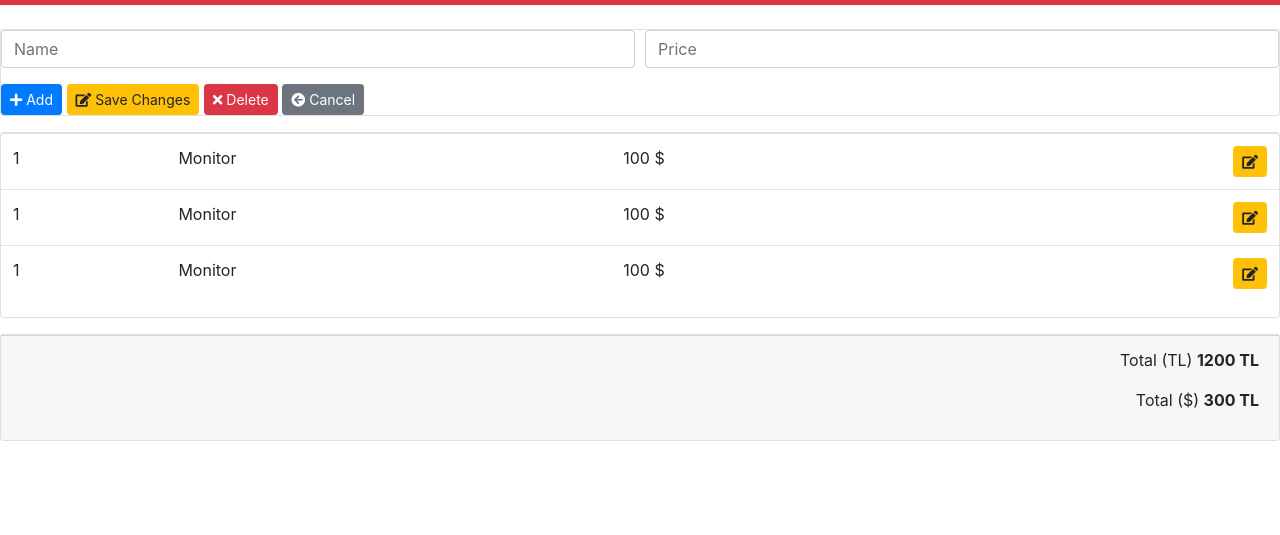
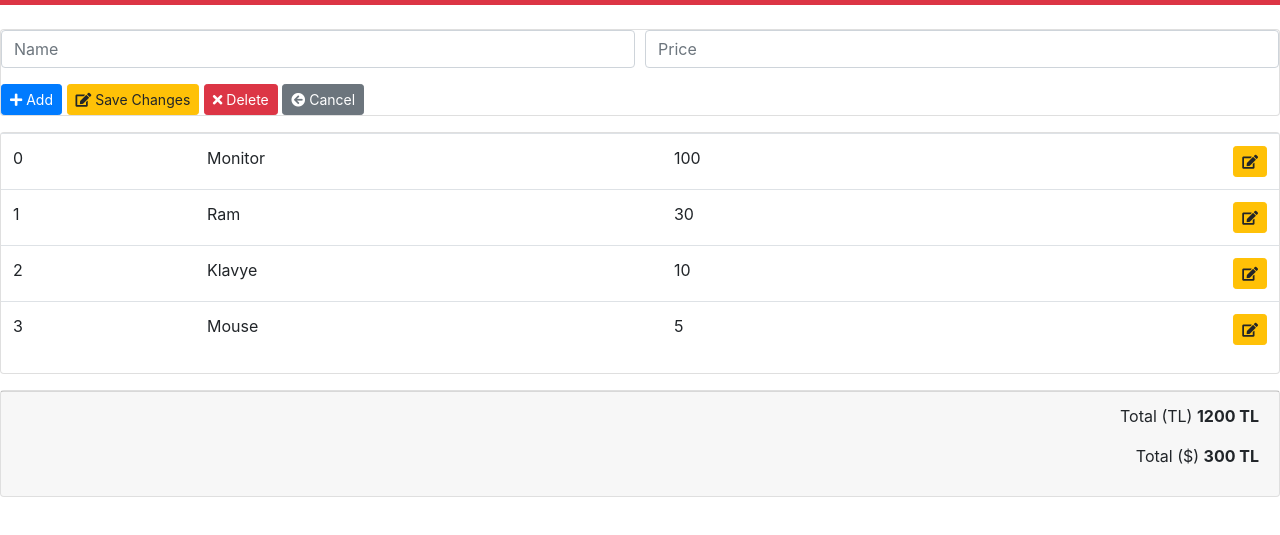
Before and after one commit to nesli9/javascriptcalismalari, a plain HTML site: page oemCalculator/index.html in a window 1280 px wide. Shown: the part 51-586 px from the top of the page. Drawn offline with nearby package versions, Linux system fonts and the light colour scheme.

Commit message:
Liste Elemanlarının Oluşturulması

```diff
--- a/oemCalculator/app.js
+++ b/oemCalculator/app.js
@@ -20,6 +20,7 @@ const ProductController = (function(){
             {id: 0 , name: 'Monitor' , price: 100},
             {id: 1 , name: 'Ram' , price: 30},
             {id: 2 , name: 'Klavye' , price: 10},
+            {id: 3 , name: 'Mouse' , price: 5},
         ],
         selectedProduct:null,
         totalPrice:0
@@ -42,6 +43,39 @@ const ProductController = (function(){
 
 //UI Controller
 const UIController = (function(){
+
+    const Selectors = {
+        productList : "#item-list" //id bilgisi direk buraya gelir (html sayfasındaki item-list kısmı değiştirilirse bu controllerda sadece bu kısmın ismini değiştrilmesi yeterli olur)
+    }
+
+    return{
+        createProductList: function(products){
+            let html=``;
+
+
+            products.forEach(prd => {
+                html += `
+                <tr>
+                <td>${prd.id}</td>
+                <td>${prd.name}</td>
+                <td>${prd.price}</td>
+                <td class="text-right">
+                    <button type="submit" class="btn btn-warning btn-sm">
+                        <i class="fas fa-edit"></i>
+
+                    </button>
+                </td>
+
+                </tr>
+                `;
+            });
+
+            document.querySelector(Selectors.productList).innerHTML = html;
+        },
+        getSelectors : function(){
+            return Selectors;
+        }
+    }
 
 
 })();
--- a/oemCalculator/index.html
+++ b/oemCalculator/index.html
@@ -55,42 +55,8 @@
         <div class="card mt-3">
             <table class="table">
                 <tbody id="item-list">
-                    <tr>
-                        <td>1</td>
-                        <td>Monitor</td>
-                        <td>100 $</td>
-                        <td class="text-right">
-                            <button type="submit" class="btn btn-warning btn-sm">
-                                <i class="fas fa-edit"></i>
 
-                            </button>
-                        </td>
 
-                    </tr>
-                    <tr>
-                        <td>1</td>
-                        <td>Monitor</td>
-                        <td>100 $</td>
-                        <td class="text-right">
-                            <button type="submit" class="btn btn-warning btn-sm">
-                                <i class="fas fa-edit"></i>
-
-                            </button>
-                        </td>
-
-                    </tr>
-                    <tr>
-                        <td>1</td>
-                        <td>Monitor</td>
-                        <td>100 $</td>
-                        <td class="text-right">
-                            <button type="submit" class="btn btn-warning btn-sm">
-                                <i class="fas fa-edit"></i>
-
-                            </button>
-                        </td>
-
-                    </tr>
                 </tbody>
             </table>
         </div>
```
